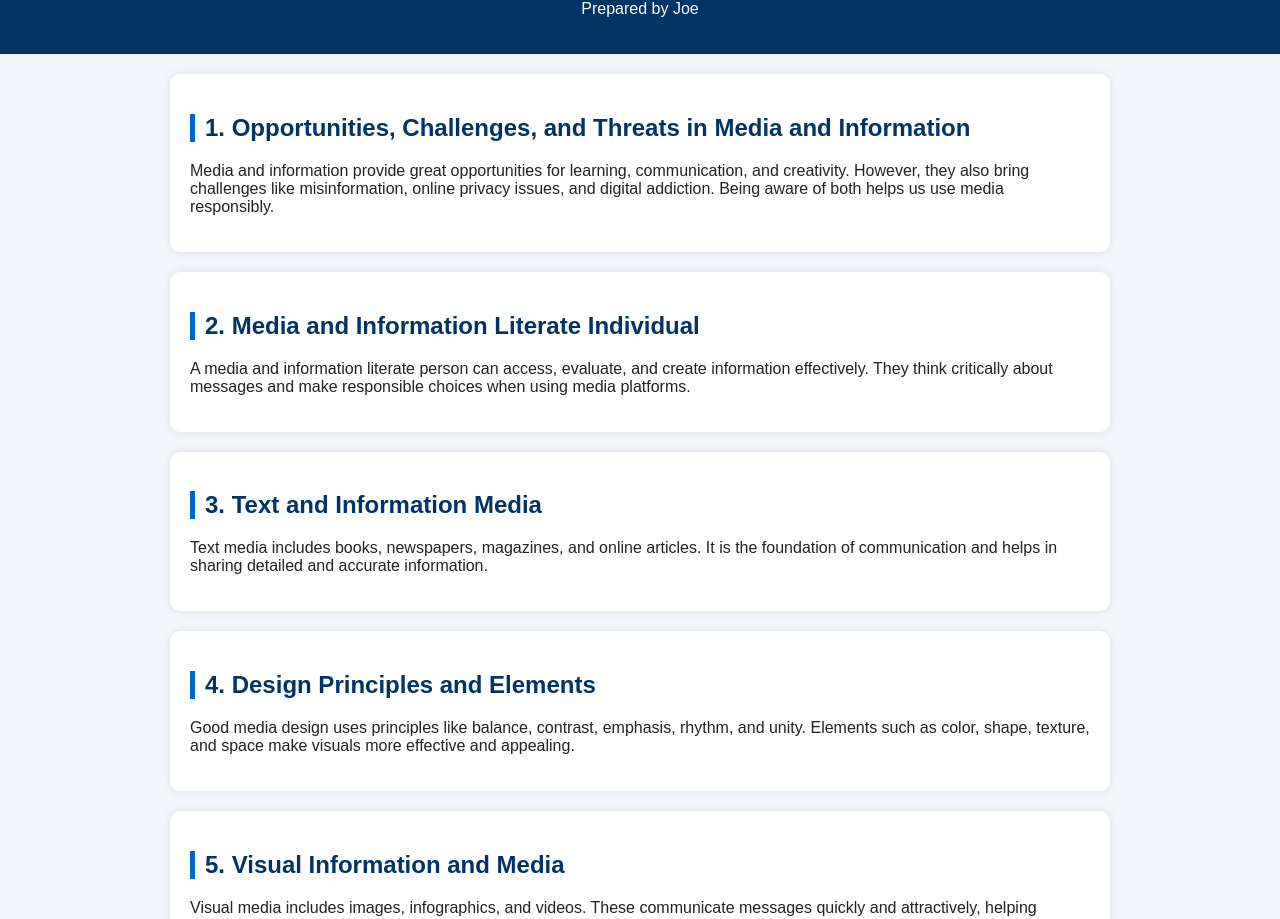
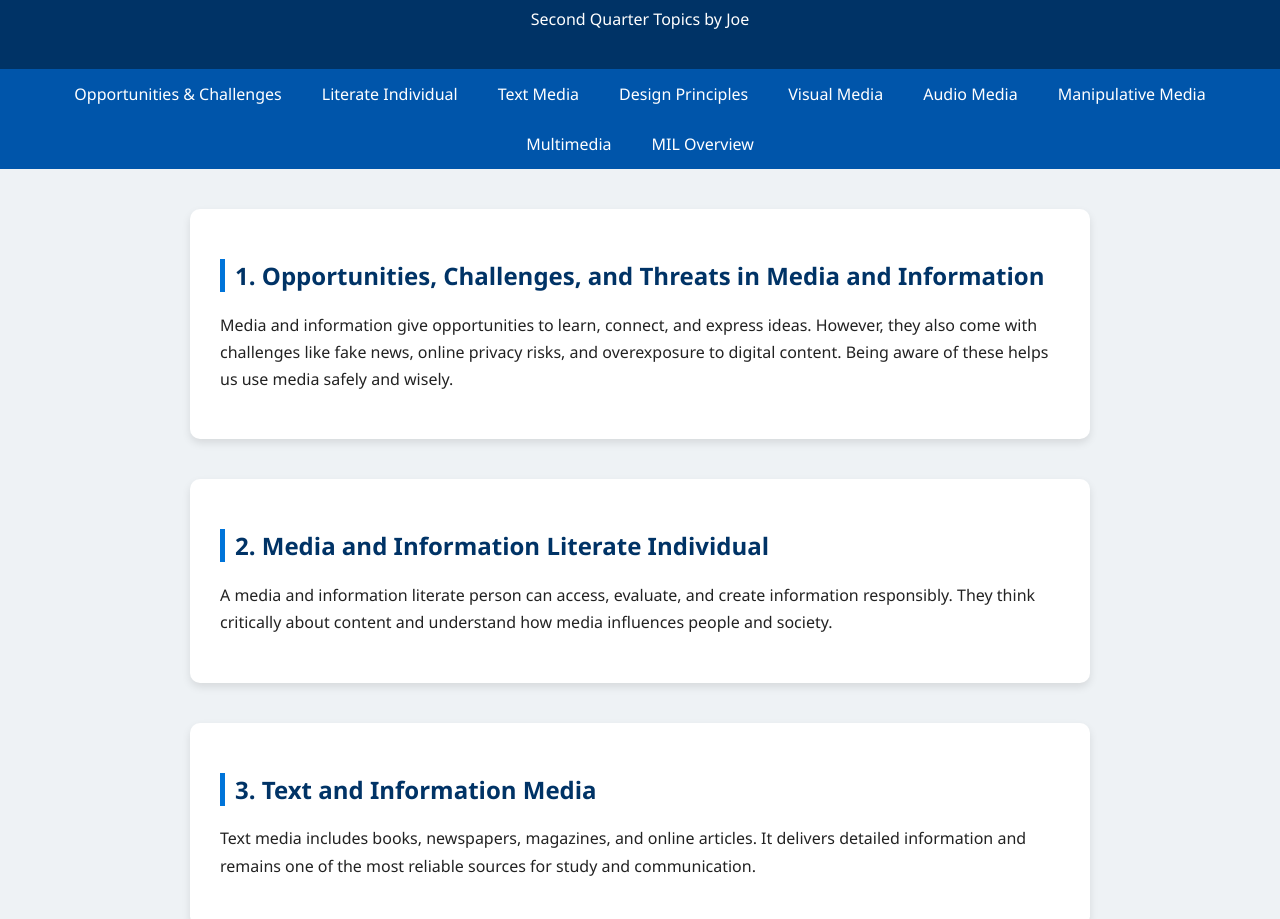
Before and after one commit to Yurikkamae/project.github.io, a plain HTML site: page index.html in a window 1280 px wide. Shown: the part 100-1019 px from the top of the page. Drawn offline with Linux system fonts and the light colour scheme.

Commit message:
improve website design
Updated the title and improved text clarity throughout the document. Enhanced styling for a better visual presentation.

```diff
--- a/index.html
+++ b/index.html
@@ -3,97 +3,142 @@
 <head>
   <meta charset="UTF-8">
   <meta name="viewport" content="width=device-width, initial-scale=1.0">
-  <title>MIL Second Quarter Topics</title>
+  <title>MIL Second Quarter</title>
   <style>
+    * {
+      scroll-behavior: smooth;
+      box-sizing: border-box;
+    }
+
     body {
-      font-family: Arial, sans-serif;
-      background-color: #f2f5f9;
+      font-family: 'Segoe UI', Arial, sans-serif;
       margin: 0;
-      padding: 0;
+      background-color: #eef2f5;
       color: #222;
     }
 
     header {
       background-color: #003366;
       color: white;
+      padding: 20px 0;
       text-align: center;
-      padding: 20px 0;
+    }
+
+    nav {
+      background-color: #0055aa;
+      display: flex;
+      justify-content: center;
+      flex-wrap: wrap;
+    }
+
+    nav a {
+      color: white;
+      text-decoration: none;
+      padding: 14px 20px;
+      display: block;
+      transition: background 0.3s;
+    }
+
+    nav a:hover {
+      background-color: #003f7d;
     }
 
     section {
-      margin: 20px auto;
-      padding: 20px;
+      background: white;
+      margin: 40px auto;
+      padding: 30px;
       max-width: 900px;
-      background-color: white;
       border-radius: 10px;
-      box-shadow: 0 0 10px rgba(0,0,0,0.1);
+      box-shadow: 0 4px 8px rgba(0,0,0,0.1);
     }
 
     h2 {
       color: #003366;
-      border-left: 5px solid #0066cc;
+      border-left: 5px solid #0074d9;
       padding-left: 10px;
+    }
+
+    p {
+      line-height: 1.7;
     }
 
     footer {
       text-align: center;
       background-color: #003366;
       color: white;
-      padding: 10px;
-      margin-top: 30px;
+      padding: 15px;
+      margin-top: 40px;
+    }
+
+    @media (max-width: 600px) {
+      nav a {
+        padding: 10px;
+      }
     }
   </style>
 </head>
 <body>
 
   <header>
-    <h1>Media and Information Literacy - Second Quarter</h1>
-    <p>Prepared by Joe</p>
+    <h1>Media and Information Literacy</h1>
+    <p>Second Quarter Topics by Joe</p>
   </header>
 
-  <section>
+  <nav>
+    <a href="#topic1">Opportunities & Challenges</a>
+    <a href="#topic2">Literate Individual</a>
+    <a href="#topic3">Text Media</a>
+    <a href="#topic4">Design Principles</a>
+    <a href="#topic5">Visual Media</a>
+    <a href="#topic6">Audio Media</a>
+    <a href="#topic7">Manipulative Media</a>
+    <a href="#topic8">Multimedia</a>
+    <a href="#topic9">MIL Overview</a>
+  </nav>
+
+  <section id="topic1">
     <h2>1. Opportunities, Challenges, and Threats in Media and Information</h2>
-    <p>Media and information provide great opportunities for learning, communication, and creativity. However, they also bring challenges like misinformation, online privacy issues, and digital addiction. Being aware of both helps us use media responsibly.</p>
+    <p>Media and information give opportunities to learn, connect, and express ideas. However, they also come with challenges like fake news, online privacy risks, and overexposure to digital content. Being aware of these helps us use media safely and wisely.</p>
   </section>
 
-  <section>
+  <section id="topic2">
     <h2>2. Media and Information Literate Individual</h2>
-    <p>A media and information literate person can access, evaluate, and create information effectively. They think critically about messages and make responsible choices when using media platforms.</p>
+    <p>A media and information literate person can access, evaluate, and create information responsibly. They think critically about content and understand how media influences people and society.</p>
   </section>
 
-  <section>
+  <section id="topic3">
     <h2>3. Text and Information Media</h2>
-    <p>Text media includes books, newspapers, magazines, and online articles. It is the foundation of communication and helps in sharing detailed and accurate information.</p>
+    <p>Text media includes books, newspapers, magazines, and online articles. It delivers detailed information and remains one of the most reliable sources for study and communication.</p>
   </section>
 
-  <section>
+  <section id="topic4">
     <h2>4. Design Principles and Elements</h2>
-    <p>Good media design uses principles like balance, contrast, emphasis, rhythm, and unity. Elements such as color, shape, texture, and space make visuals more effective and appealing.</p>
+    <p>Effective media design follows principles such as balance, contrast, emphasis, and unity. Elements like color, shape, and texture enhance visual appeal and message clarity.</p>
   </section>
 
-  <section>
+  <section id="topic5">
     <h2>5. Visual Information and Media</h2>
-    <p>Visual media includes images, infographics, and videos. These communicate messages quickly and attractively, helping audiences understand information easily.</p>
+    <p>Visual media includes images, infographics, and videos. These help people understand information faster and make learning more engaging.</p>
   </section>
 
-  <section>
+  <section id="topic6">
     <h2>6. Audio Information and Media</h2>
-    <p>Audio media uses sound, such as podcasts, radio, and voice recordings. It creates emotional connection and is effective for storytelling and education.</p>
+    <p>Audio media uses sound to communicate messages. Radio, podcasts, and music are powerful tools for spreading information and emotion.</p>
   </section>
 
-  <section>
+  <section id="topic7">
     <h2>7. Manipulative Information and Media</h2>
-    <p>Manipulative media are physical or digital tools that allow users to interact with information, like models, simulations, or virtual reality. They make learning more engaging and hands-on.</p>
+    <p>Manipulative media are interactive materials or digital tools that allow learners to explore concepts, such as 3D models or simulations, making learning more hands-on.</p>
   </section>
 
-  <section>
+  <section id="topic8">
     <h2>8. Multimedia Information and Media</h2>
-    <p>Multimedia combines text, images, audio, and video to deliver information in a richer and more interactive way. Examples include websites, online lessons, and digital presentations.</p>
+    <p>Multimedia combines text, images, audio, and video into one presentation. It enhances learning by appealing to multiple senses and keeping audiences interested.</p>
   </section>
 
-  <section>
+  <section id="topic9">
     <h2>9. Media and Information Literacy</h2>
-    <p>Media and information literacy (MIL) teaches us how to access, analyze, evaluate, and create media content responsibly. It helps individuals become informed, critical, and ethical users of information.</p>
+    <p>Media and Information Literacy (MIL) empowers individuals to access, evaluate, and create media content ethically. It encourages responsible digital citizenship and critical thinking in the information age.</p>
   </section>
 
   <footer>
```
